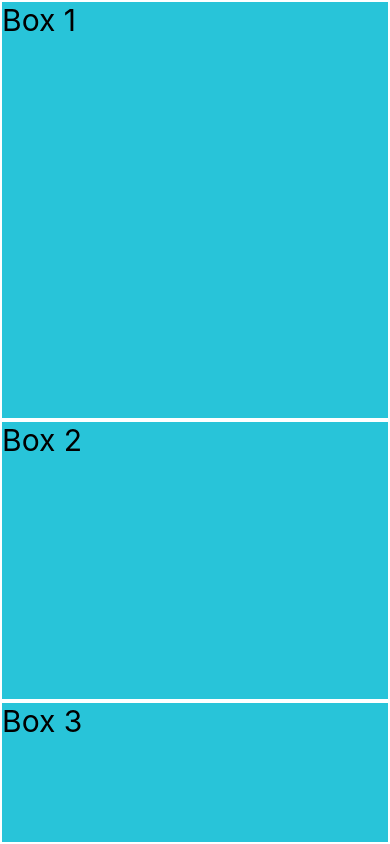
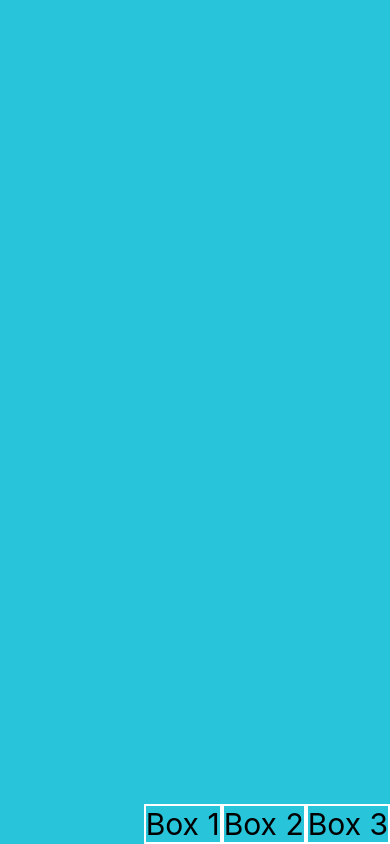
Before and after one commit to javiergranados/counter-app, a React Native app: screen / in a window 390 px wide. Built offline with nearby package versions, Linux system fonts and the light colour scheme.

Commit message:
Playing with flexbox properties

```diff
--- a/src/screens/FlexScreen.tsx
+++ b/src/screens/FlexScreen.tsx
@@ -14,22 +14,22 @@ const FlexScreen = () => {
 const styles = StyleSheet.create({
   container: {
     flex: 1,
+    flexDirection: 'row',
     backgroundColor: '#28C4D9',
+    alignItems: 'flex-end',
+    justifyContent: 'flex-end',
   },
   box1: {
-    flex: 3, // 3 + 2 + 1 = 6
     borderWidth: 2,
     borderColor: 'white',
     fontSize: 30,
   },
   box2: {
-    flex: 2,
     borderWidth: 2,
     borderColor: 'white',
     fontSize: 30,
   },
   box3: {
-    flex: 1,
     borderWidth: 2,
     borderColor: 'white',
     fontSize: 30,
```
